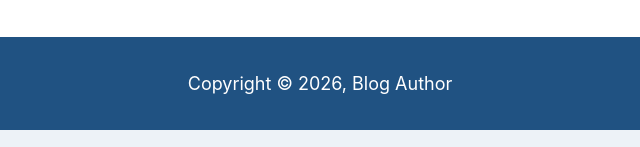
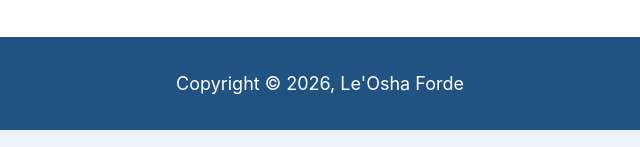
Before and after one commit to leoshaforde-boop/comp2245-lab2, a plain HTML site: page index.html in a window 1280 px wide. Shown: the part 1069-1216 px from the top of the page, 320-960 px from the left. Drawn offline with Linux system fonts and the light colour scheme.

Commit message:
Revise blog content and correct typos
Updated blog content and fixed typos in text.

```diff
--- a/index.html
+++ b/index.html
@@ -66,7 +66,7 @@
     </aside>
 
     <footer>
-      <p>Copyright &copy; 2026, Blog Author</p>
+      <p>Copyright &copy; 2026, Le'Osha Forde</p>
     </footer>
   </div>
 </body>
```
